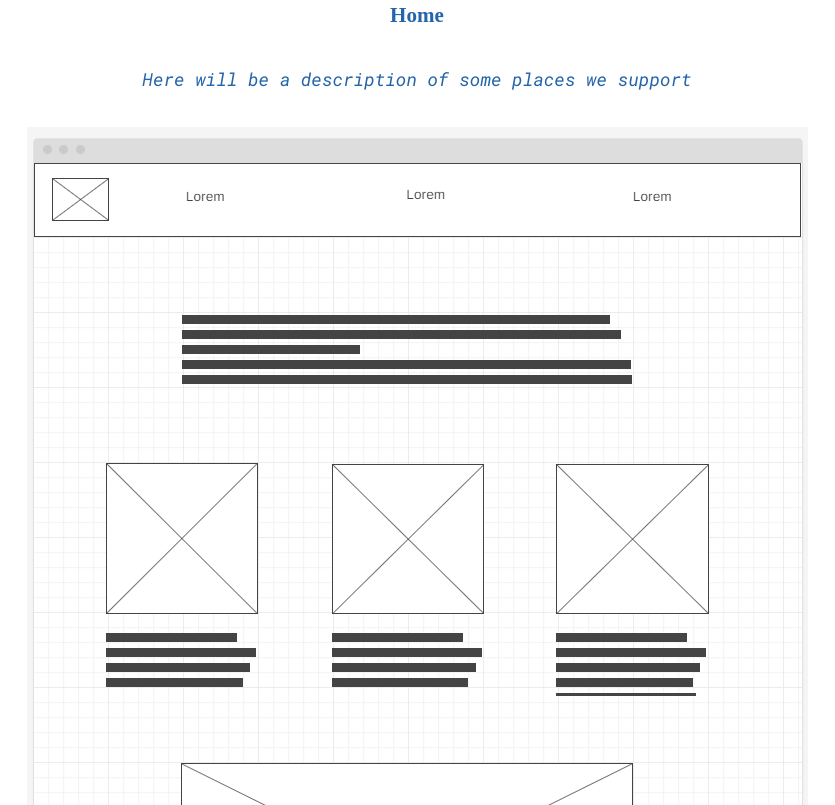
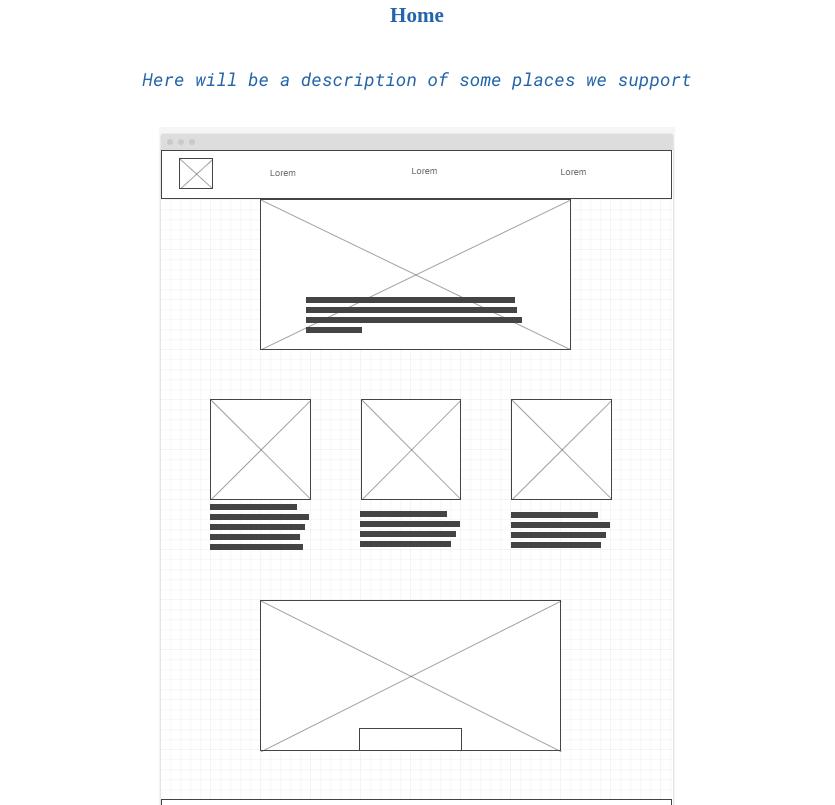
Before and after one commit to mcr99/wdd130-2, a plain HTML site: page ms/site-plan.html in a window 1280 px wide. Shown: the part 5635-6440 px from the top of the page, without its empty margins (223-1058 px from the left). Drawn offline with Linux system fonts and the light colour scheme.

Commit message:
fixing site plan

```diff
--- a/ms/site-plan.html
+++ b/ms/site-plan.html
@@ -197,7 +197,7 @@
       <p>
         Here will be a description of some places we support
       </p>
-      <img src="images/site_plan_1.png" alt="home page wireframe">
+      <img src="images/Site-plan-001.png" alt="home page wireframe">
 
       <h3>[Page 2]</h3>
       <p>
```
Also changed, not shown: ms/images/Site-plan-001.png (added).
